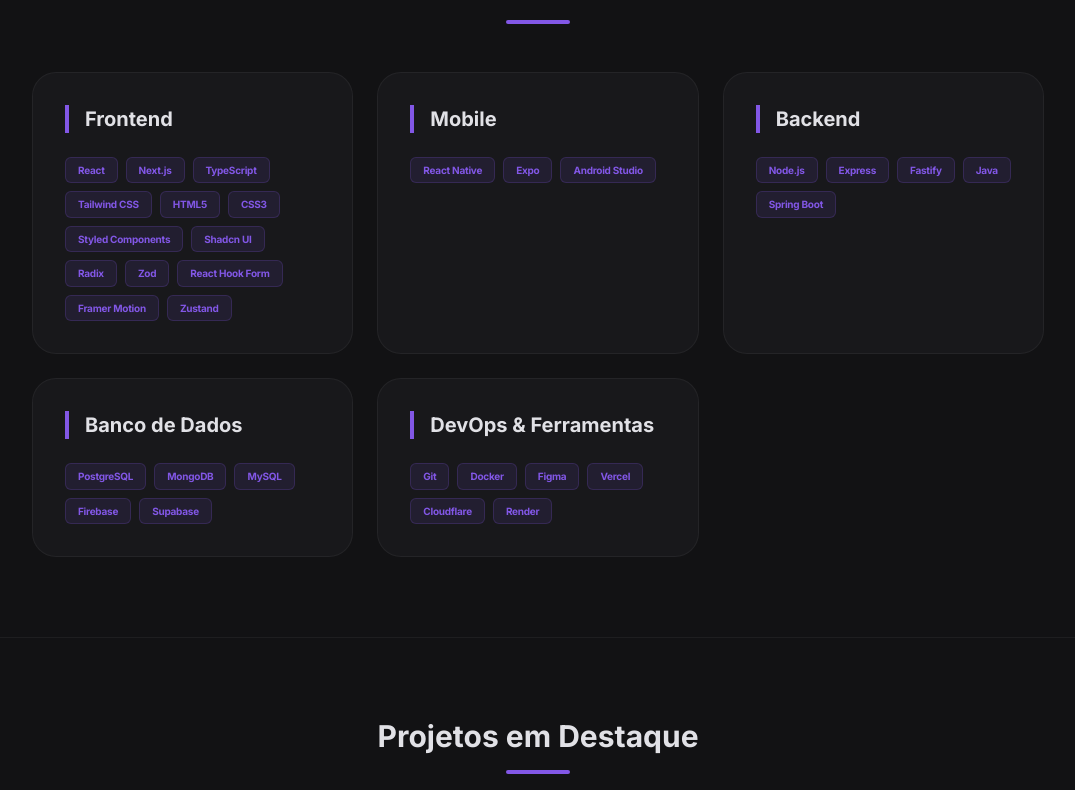
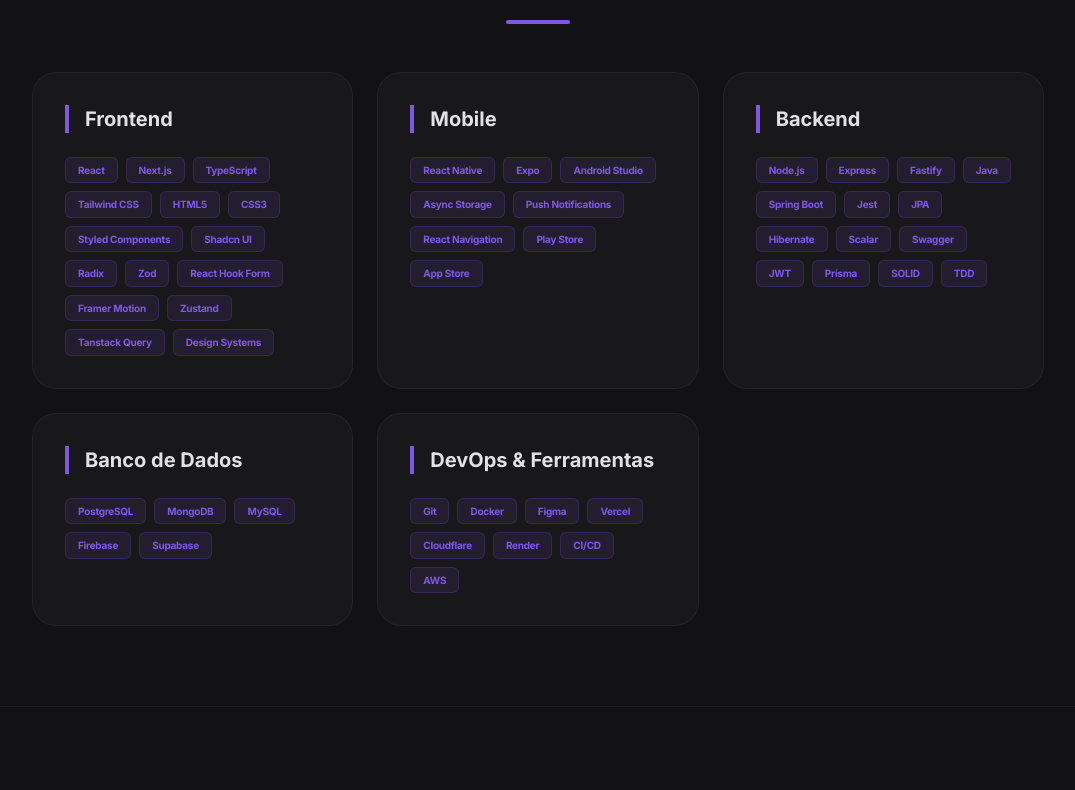
Before and after one commit to DamasoMagno/portfolio, a Next.js app: page / in a window 1280 px wide. Shown: the part 1271-2061 px from the top of the page, without its empty margins (102-1177 px from the left). Built offline with nearby package versions, Linux system fonts and the light colour scheme.

Commit message:
feat: new skills

```diff
--- a/src/components/Hero.tsx
+++ b/src/components/Hero.tsx
@@ -49,7 +49,8 @@
             mounted ? "opacity-100 translate-y-0" : "opacity-0 translate-y-4"
           }`}
         >
-          Transformando ideias complexas em soluções digitais completas, do frontend ao backend.
+          Transformando ideias complexas em soluções digitais completas, do
+          frontend ao backend.
         </p>
 
         <div
@@ -64,9 +65,11 @@
 
           <div className="flex items-center gap-4">
             {[
-              { icon: Github, href: "#" },
-              { icon: Linkedin, href: "#" },
-              { icon: Twitter, href: "#" },
+              { icon: Github, href: "https://github.com/DamasoMagno" },
+              {
+                icon: Linkedin,
+                href: "https://www.linkedin.com/in/damasomagno/",
+              },
             ].map((social, index) => (
               <a
                 key={index}
--- a/src/components/Skills.tsx
+++ b/src/components/Skills.tsx
@@ -19,15 +19,41 @@
       "React Hook Form",
       "Framer Motion",
       "Zustand",
+      "Tanstack Query",
+      "Design Systems",
     ],
   },
   {
     title: "Mobile",
-    tags: ["React Native", "Expo", "Android Studio"],
+    tags: [
+      "React Native",
+      "Expo",
+      "Android Studio",
+      "Async Storage",
+      "Push Notifications",
+      "React Navigation",
+      "Play Store",
+      "App Store",
+    ],
   },
   {
     title: "Backend",
-    tags: ["Node.js", "Express", "Fastify", "Java", "Spring Boot"],
+    tags: [
+      "Node.js",
+      "Express",
+      "Fastify",
+      "Java",
+      "Spring Boot",
+      "Jest",
+      "JPA",
+      "Hibernate",
+      "Scalar",
+      "Swagger",
+      "JWT",
+      "Prisma",
+      "SOLID",
+      "TDD",
+    ],
   },
   {
     title: "Banco de Dados",
@@ -35,7 +61,16 @@
   },
   {
     title: "DevOps & Ferramentas",
-    tags: ["Git", "Docker", "Figma", "Vercel", "Cloudflare", "Render"],
+    tags: [
+      "Git",
+      "Docker",
+      "Figma",
+      "Vercel",
+      "Cloudflare",
+      "Render",
+      "CI/CD",
+      "AWS",
+    ],
   },
 ];
 
```
Also changed, not shown: 1 other file (tests, documents, lock files or other folders). Lines whose indentation alone changed are shown as unchanged.
